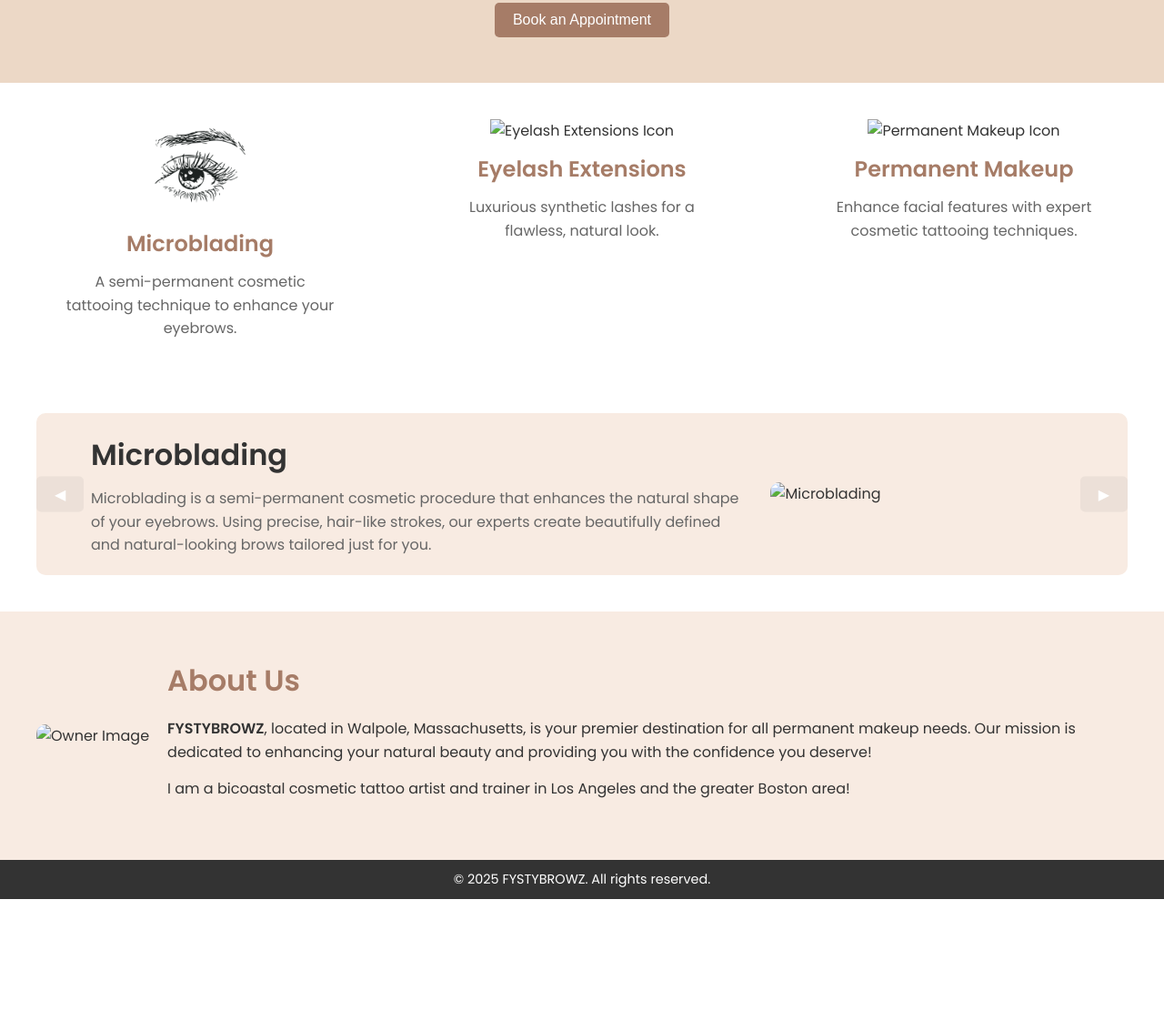
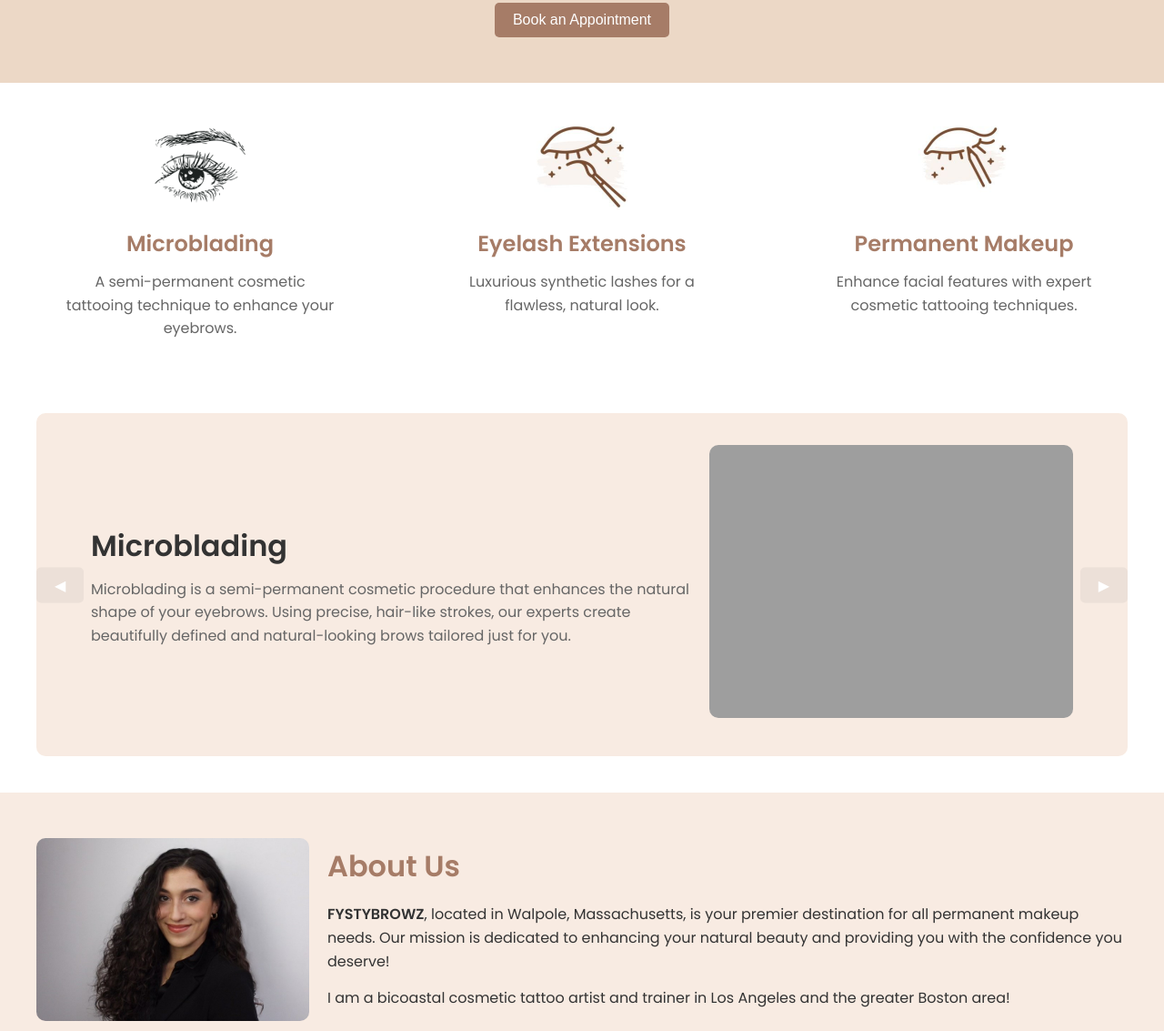
Before and after one commit to yuvi09/helloworld-app-prototype, a plain HTML site: page homefb2.html in a window 1280 px wide. Shown: the part 230-1363 px from the top of the page at 91% size. Before the commit the page ends 1218 px from the top, so only its background shows below. Drawn offline with Linux system fonts and the light colour scheme; the site is published under a folder, as on GitHub Pages, so addresses that start at the root find nothing.

Commit message:
Test relative img path

```diff
--- a/homefb2.html
+++ b/homefb2.html
@@ -330,12 +330,12 @@
             <p>A semi-permanent cosmetic tattooing technique to enhance your eyebrows.</p>
         </div>
         <div class="service-item">
-            <img src="/imgs/mb_icn_eyelash1.jpg" alt="Eyelash Extensions Icon">
+            <img src="./imgs/mb_icn_eyelash1.jpg" alt="Eyelash Extensions Icon">
             <h3>Eyelash Extensions</h3>
             <p>Luxurious synthetic lashes for a flawless, natural look.</p>
         </div>
         <div class="service-item">
-            <img src="/imgs/mb_icn_makeup1.jpg" alt="Permanent Makeup Icon">
+            <img src="./imgs/mb_icn_makeup1.jpg" alt="Permanent Makeup Icon">
             <h3>Permanent Makeup</h3>
             <p>Enhance facial features with expert cosmetic tattooing techniques.</p>
         </div>
@@ -349,7 +349,7 @@
                     <p>Microblading is a semi-permanent cosmetic procedure that enhances the natural shape of your eyebrows. Using precise, hair-like strokes, our experts create beautifully defined and natural-looking brows tailored just for you.</p>
                 </div>
                 <div class="image">
-                    <img src="/imgs/sample_brows2.jpg" alt="Microblading">
+                    <img src="./imgs/sample_brows2.jpg" alt="Microblading">
                 </div>
             </div>
             <div class="carousel-item">
@@ -358,7 +358,7 @@
                     <p>Enhance your natural lashes with our luxurious eyelash extensions. Our experts apply synthetic lashes for a flawless, voluminous look that boosts your confidence and style.</p>
                 </div>
                 <div class="image">
-                    <img src="/imgs/sample_brows.avif" alt="Eyelash Extensions">
+                    <img src="./imgs/sample_brows.avif" alt="Eyelash Extensions">
                 </div>
             </div>
             <div class="carousel-item">
@@ -367,7 +367,7 @@
                     <p>Permanent makeup enhances facial features, including eyebrows, eyeliner, and lips. Achieve a polished, natural look that lasts, with our professional cosmetic tattooing services.</p>
                 </div>
                 <div class="image">
-                    <img src="/imgs/sample_perm_makeup.png" alt="Permanent Makeup">
+                    <img src="./imgs/sample_perm_makeup.png" alt="Permanent Makeup">
                 </div>
             </div>
         </div>
@@ -380,7 +380,7 @@
     <section class="about-section">
         <div class="about-container">
             <div class="about-image">
-                <img src="/imgs/sofia_bio.jpeg" alt="Owner Image" />
+                <img src="./imgs/sofia_bio.jpeg" alt="Owner Image" />
             </div>
             <div class="about-text">
                 <h2>About Us</h2>
```
